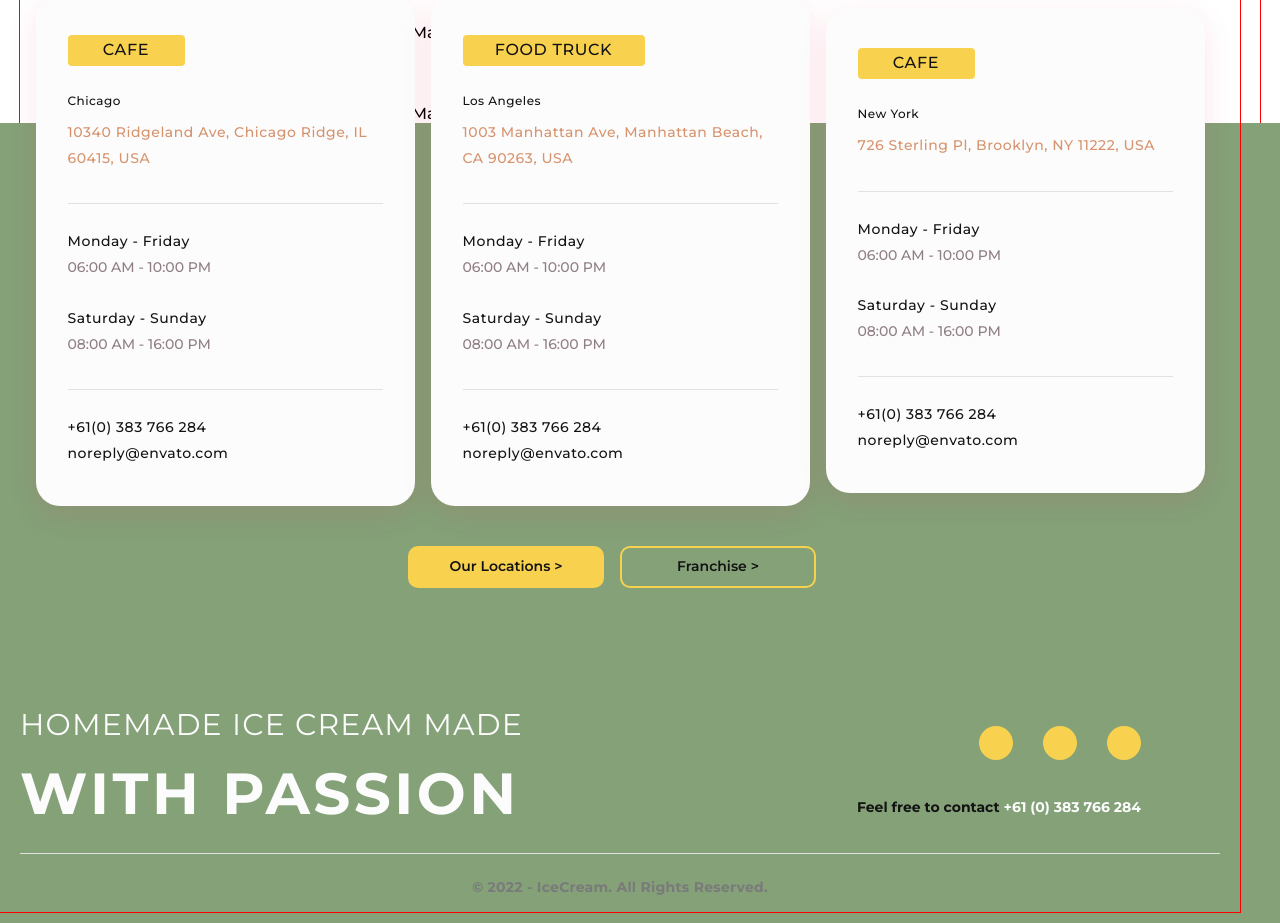
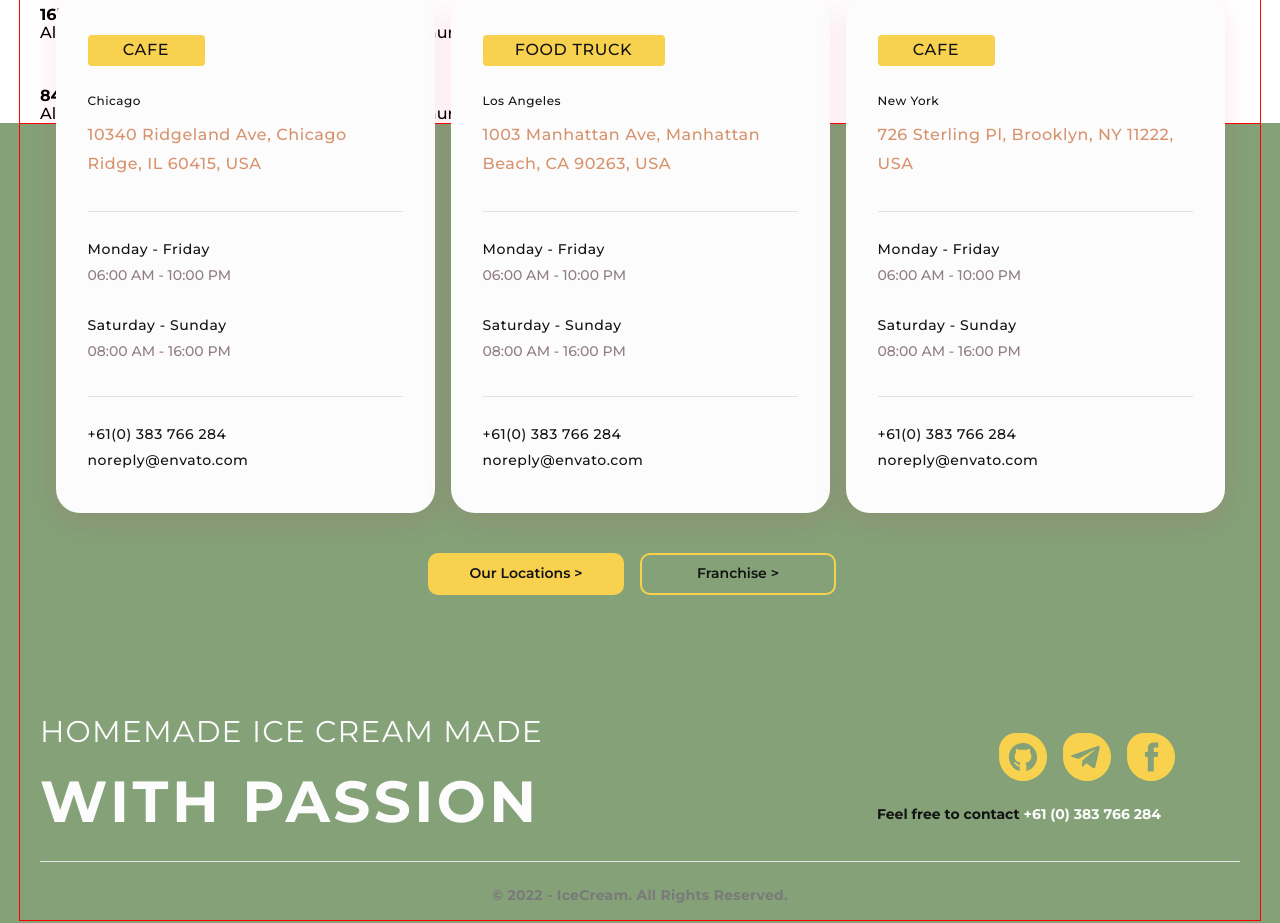
Before and after one commit to Dima-Golovatuk1/ice-cream-team-project, a website built with Vite: page src/index.html in a window 1280 px wide. Shown: the part 1760-2683 px from the top of the page. Built offline with nearby package versions, Linux system fonts and the light colour scheme; a web font is replaced by a local one.

Commit message:
footer icons

```diff
--- a/src/css/layout/footer.css
+++ b/src/css/layout/footer.css
@@ -1,10 +1,9 @@
 .footer {
-    position: relative;
     background-color: #84A178;
     height: 1570px;
 }
 .footer .container {
-    position: absolute;
+    position: relative;
     width: 100%;
     top: -353px;
 }
@@ -154,6 +153,20 @@
     fill: #84A178;
     background: #F8D24E;
     border-radius: 50%;
+}
+
+.icon-fill {
+    fill: #f8d24e;
+}
+
+.icon-stroke {
+    fill: #84a178;
+    transition: fill var(--animation);
+}
+
+.footer__social-contacts__link:hover .icon-stroke,
+.footer__social-contacts__link:focus .icon-stroke {
+    fill: #ffffff;
 }
 
 .footer__contacts__text {
@@ -338,7 +351,8 @@
     }
 
     .footer__address__link {
-        font-size: 14px;
+        width: 288px;
+        font-size: 16px;
         letter-spacing: 0.56px;
     }
 
--- a/src/partials/footer.html
+++ b/src/partials/footer.html
@@ -89,19 +89,61 @@
             <div class="footer__contacts">
                 <ul class="footer__contacts__list">
                     <li class="footer__contacts__item">
-                        <svg class="footer__contacts__media">
-                            <use hre="/img/icons/symbol-defs.svg#icon-github"></use>
-                        </svg>
+                        <a href="" class="footer__social-contacts__link">
+                            <svg
+                              class="footer__social-contacts__icon"
+                              width="48"
+                              height="48"
+                              viewBox="0 0 32 32"
+                            >
+                              <path
+                                class="icon-fill"
+                                d="M32 16c0 8.837-7.163 16-16 16s-16-7.163-16-16c0-8.837 7.163-16 16-16s16 7.163 16 16z"
+                              ></path>
+                              <path
+                                class="icon-stroke"
+                                d="M16 6.588c-5.169 0-9.412 4.242-9.412 9.412 0 4.411 3.095 8.419 7.206 9.412v-3.114c-0.407 0.089-0.782 0.092-1.197-0.030-0.556-0.164-1.008-0.535-1.344-1.1-0.214-0.361-0.593-0.752-0.988-0.723l-0.097-1.099c0.855-0.073 1.595 0.521 2.034 1.259 0.195 0.328 0.419 0.52 0.708 0.605 0.278 0.082 0.578 0.043 0.926-0.080 0.088-0.698 0.407-0.959 0.648-1.326v-0.001c-2.451-0.366-3.428-1.666-3.816-2.693-0.514-1.363-0.238-3.066 0.671-4.142 0.018-0.021 0.050-0.076 0.037-0.114-0.417-1.258 0.091-2.299 0.11-2.41 0.481 0.142 0.559-0.143 2.089 0.786l0.264 0.159c0.111 0.066 0.076 0.028 0.186 0.020 0.639-0.173 1.312-0.269 1.975-0.278 0.668 0.009 1.337 0.104 2.002 0.285l0.086 0.009c-0.007-0.001 0.023-0.005 0.075-0.036 1.911-1.157 1.842-0.779 2.355-0.946 0.019 0.111 0.519 1.169 0.107 2.411-0.056 0.171 1.657 1.739 0.708 4.256-0.388 1.027-1.365 2.328-3.816 2.693v0.001c0.314 0.479 0.692 0.734 0.69 1.722v3.887c4.111-0.993 7.206-5 7.206-9.412 0-5.169-4.242-9.412-9.412-9.412v0z"
+                              ></path>
+                            </svg>
+                          </a>
                     </li>
                     <li class="footer__contacts__item">
-                        <svg class="footer__contacts__media">
-                            <use hre="/img/icons/symbol-defs.svg#icon-telegram"></use>
-                        </svg>
+                        <a href="" class="footer__social-contacts__link">
+                            <svg
+                              class="footer__social-contacts__icon"
+                              width="48"
+                              height="48"
+                              viewBox="0 0 32 32"
+                            >
+                              <path
+                                class="icon-fill"
+                                d="M32 16c0 8.837-7.163 16-16 16s-16-7.163-16-16c0-8.837 7.163-16 16-16s16 7.163 16 16z"
+                              ></path>
+                              <path
+                                class="icon-stroke"
+                                d="M12.868 18.375l-0.318 4.169c0.454 0 0.651-0.182 0.887-0.401l2.13-1.9 4.415 3.017c0.81 0.421 1.38 0.199 1.599-0.695l2.898-12.672 0.001-0.001c0.257-1.117-0.433-1.554-1.222-1.28l-17.032 6.086c-1.162 0.421-1.145 1.026-0.198 1.3l4.355 1.264 10.115-5.907c0.476-0.294 0.909-0.131 0.553 0.163l-8.182 6.857z"
+                              ></path>
+                            </svg>
+                          </a>
                     </li>
                     <li class="footer__contacts__item">
-                        <svg class="footer__contacts__media">
-                            <use hre="/img/icons/symbol-defs.svg#icon-facebook"></use>
-                        </svg>
+                        <a href="" class="footer__social-contacts__link">
+                            <svg
+                              class="footer__social-contacts__icon"
+                              width="48"
+                              height="48"
+                              viewBox="0 0 32 32"
+                            >
+                              <path
+                                class="icon-fill"
+                                d="M16 32c8.837 0 16-7.163 16-16s-7.163-16-16-16c-8.837 0-16 7.163-16 16s7.163 16 16 16z"
+                              ></path>
+                              <path
+                                class="icon-stroke"
+                                d="M20.446 15.982h-2.61v9.619h-3.955v-9.619h-1.881v-3.38h1.881v-2.187c0-1.564 0.739-4.014 3.99-4.014l2.929 0.012v3.281h-2.125c-0.349 0-0.839 0.175-0.839 0.921v1.989h2.955l-0.346 3.377z"
+                              ></path>
+                            </svg>
+                          </a>
                     </li>
                 </ul>
                 <p class="footer__contacts__text">Feel free to contact <span>+61 (0) 383 766 284</span> </p>
```
